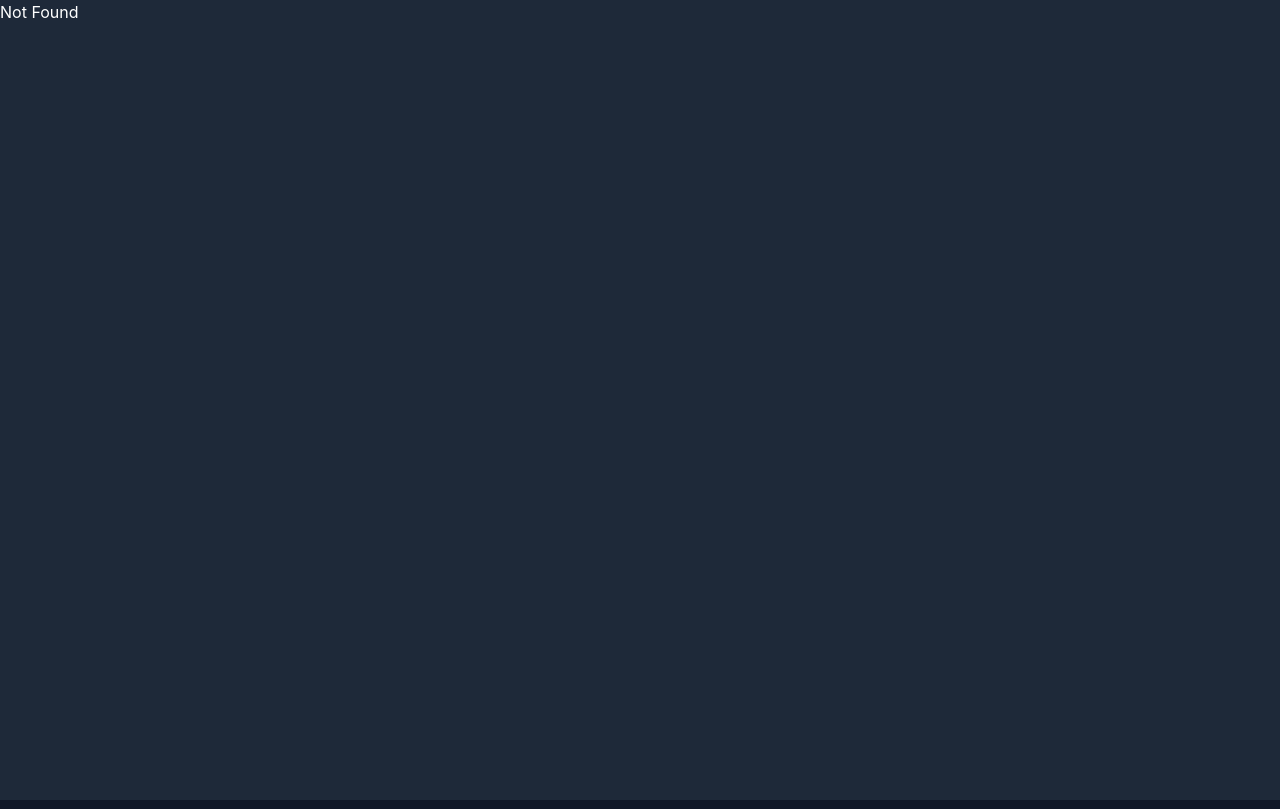
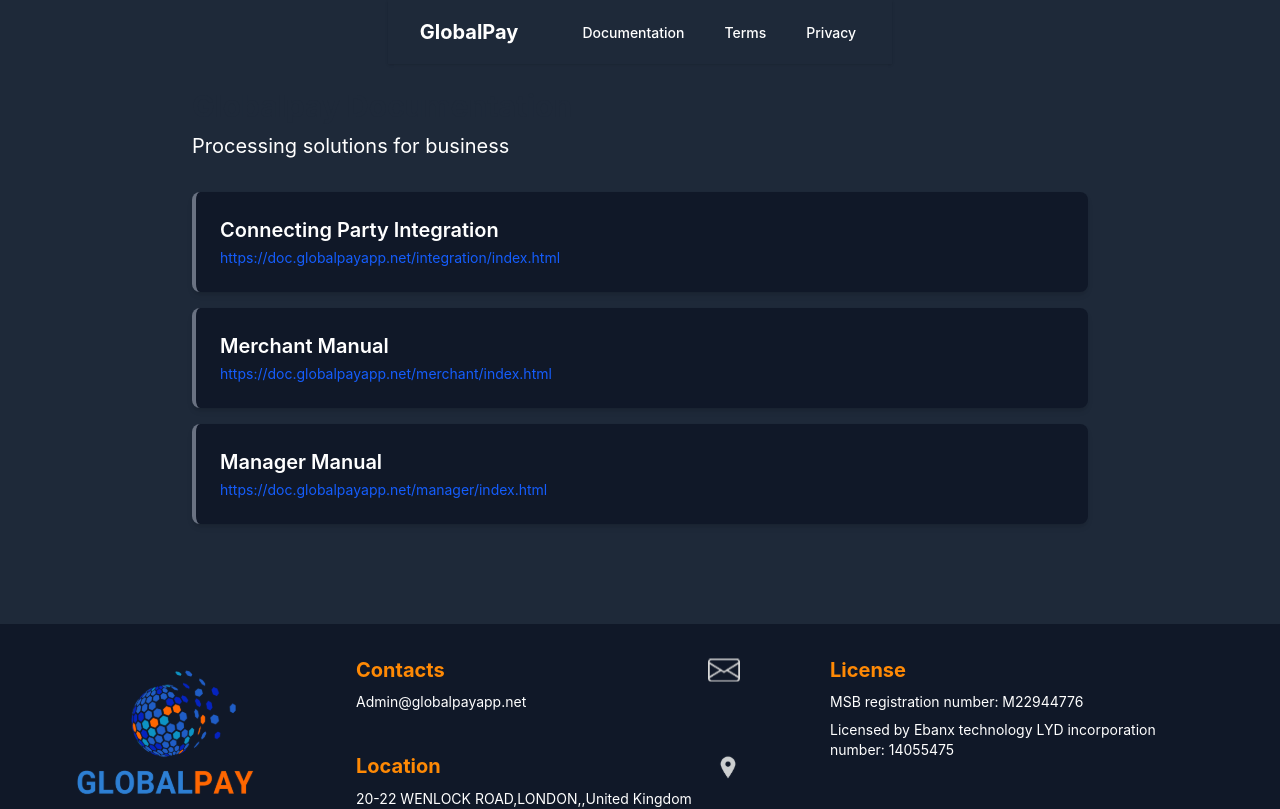
Before and after one commit to nbowisdar/payments, a React (Vite) app: page /payments/docs in a window 1280 px wide. Shown: the top 809 px of the page. Built offline with nearby package versions, Linux system fonts and the light colour scheme.

Commit message:
added documentation and header with simple menu.

```diff
--- /dev/null
+++ b/src/components/Header.tsx
@@ -0,0 +1,98 @@
+import { Link } from "@tanstack/react-router"
+import { motion } from "framer-motion"
+import { useState } from "react"
+
+// Navigation data
+const navLinks = [
+	{ name: "Documentation", link: "/payments/docs" },
+	{ name: "Terms", link: "/payments/terms-conditions" },
+	{ name: "Privacy", link: "/payments/privacy-policy" },
+]
+
+
+const Header = () => {
+	const [mobileMenuOpen, setMobileMenuOpen] = useState(false)
+	return (
+		<header className="shadow-sm">
+			<div className="px-4 sm:px-6 lg:px-8">
+				<div className="flex items-center h-16 justify-between gap-15">
+					{/* Logo */}
+					<div className="">
+						<motion.div
+							whileHover={{ scale: 1.05 }}
+							className=""
+						>
+							<Link to="/payments" className="text-xl font-bold">
+								GlobalPay
+							</Link>
+						</motion.div>
+					</div>
+
+					{/* Desktop Navigation */}
+					<nav className="hidden md:flex justify-center flex-1 space-x-8">
+						{navLinks.map(({name, link}) => (
+							<Link
+								key={name}
+								to={link}
+								className="inline-flex items-center px-1 pt-1 border-b-2 border-transparent text-sm font-medium"
+							>
+								{name}
+							</Link>
+						))}
+					</nav>
+
+					{/* Mobile menu button */}
+					<div className="md:hidden flex items-center">
+						<button
+							onClick={() => setMobileMenuOpen(!mobileMenuOpen)}
+							className="inline-flex items-center justify-center p-2 rounded-md text-gray-400 hover:text-gray-500 hover:bg-gray-100 focus:outline-none"
+						>
+							<svg
+								className="h-6 w-6"
+								xmlns="http://www.w3.org/2000/svg"
+								fill="none"
+								viewBox="0 0 24 24"
+								stroke="currentColor"
+							>
+								<path
+									strokeLinecap="round"
+									strokeLinejoin="round"
+									strokeWidth={2}
+									d={
+										mobileMenuOpen
+											? "M6 18L18 6M6 6l12 12"
+											: "M4 6h16M4 12h16M4 18h16"
+									}
+								/>
+							</svg>
+						</button>
+					</div>
+				</div>
+			</div>
+
+			{/* Mobile Navigation */}
+			{mobileMenuOpen && (
+				<motion.div
+					initial={{ opacity: 0, height: 0 }}
+					animate={{ opacity: 1, height: "auto" }}
+					exit={{ opacity: 0, height: 0 }}
+					className="md:hidden"
+				>
+					<div className="pt-2 pb-3 space-y-1">
+						{navLinks.map((item) => (
+							<a
+								key={item.name}
+								href={item.link}
+								className="block pl-3 pr-4 py-2 border-l-4 border-orange-500 bg-gray-900 text-base font-medium"
+							>
+								{item.name}
+							</a>
+						))}
+					</div>
+				</motion.div>
+			)}
+		</header>
+	)
+}
+
+export default Header
--- a/src/components/footer.tsx
+++ b/src/components/footer.tsx
@@ -29,10 +29,12 @@
 			whileInView="visible"
 			viewport={{ once: true, margin: "-50px" }}
 			variants={container}
-			className="bg-gray-900 text-white py-8 px-4 w-full text-sm mt-auto flex flex-wrap justify-evenly gap-15"
+			className="bg-gray-900 text-white py-8 px-4 w-full text-sm mt-auto"
 		>
+			<div className="flex flex-wrap justify-evenly gap-10">
 				<div>
 					<motion.div variants={item}>
+						<Link to="/payments">
 							<motion.img
 								className="block"
 								src="/payments/img/logo-bg.svg"
@@ -40,6 +42,8 @@
 								width={200}
 								whileHover={{ scale: 1.05 }}
 							/>
+						</Link>
+
 						<motion.div
 							className="text-center flex justify-evenly text-orange-400 mt-4"
 							variants={item}
@@ -47,14 +51,12 @@
 							<Link
 								className="block hover:text-orange-300"
 								to="/payments/terms-conditions"
-							target="_blank"
 							>
 								Terms
 							</Link>
 							<Link
 								className="block hover:text-orange-300"
 								to="/payments/privacy-policy"
-							target="_blank"
 							>
 								Privacy
 							</Link>
@@ -106,20 +108,33 @@
 							20-22 WENLOCK ROAD,LONDON,,United Kingdom (the),N1 7GU
 						</p>
 					</motion.div>
+				</div>
 
-				{/* License */}
+				<div className="flex flex-col gap-10 max-w-96">
 					<motion.div variants={item}>
 						<motion.h3
-						className="text-xl font-bold text-orange-400"
+							className="text-xl font-bold text-orange-400 "
 							whileHover={{ x: 5 }}
 						>
 							License
 						</motion.h3>
 						<p className="mt-2">MSB registration number: M22944776</p>
-					<p className="mt-2">
+						<p className="mt-2 ">
 							Licensed by Ebanx technology LYD incorporation number: 14055475
 						</p>
 					</motion.div>
+					<motion.div variants={item}>
+						<motion.h3
+							className="text-xl font-bold text-orange-400 mt-4 "
+							whileHover={{ x: 5 }}
+						>
+							Documentation
+						</motion.h3>
+						<p className="mt-2">
+							Read <Link to="/payments/docs">documentation</Link>
+						</p>
+					</motion.div>
+				</div>
 			</div>
 		</motion.footer>
 	)
--- a/src/layouts/Default.tsx
+++ b/src/layouts/Default.tsx
@@ -1,4 +1,5 @@
 import Footer from "@/components/footer"
+import Header from "@/components/Header"
 import type { ReactNode } from "react"
 
 interface DefaultLayoutProps {
@@ -12,7 +13,8 @@
 			<div className="mx-auto ">
 				{/* This centers content vertically and horizontally */}
 				<div className="min-h-screen flex flex-col items-center justify-center">
-					<main className="min-h-screen flex-grow w-full">{children}</main>
+					<Header />
+					<main className="min-h-[70vh] flex-grow w-full">{children}</main>
 					<Footer />
 				</div>
 			</div>
--- a/src/main.tsx
+++ b/src/main.tsx
@@ -1,6 +1,5 @@
 import {
 	RouterProvider,
-	createMemoryHistory,
 	createRouter,
 } from "@tanstack/react-router"
 import { StrictMode } from "react"
@@ -22,9 +21,6 @@
 	defaultPreloadStaleTime: 0,
 })
 
-// const memoryHistory = createMemoryHistory({
-// 	initialEntries: ["/"],
-// })
 
 // Register the router instance for type safety
 declare module "@tanstack/react-router" {
--- a/src/routeTree.gen.ts
+++ b/src/routeTree.gen.ts
@@ -16,6 +16,7 @@
 import { Route as PaymentsTermsConditionsImport } from './routes/payments/terms-conditions'
 import { Route as PaymentsPrivacyPolicyImport } from './routes/payments/privacy-policy'
 import { Route as PaymentsGatewayApiImport } from './routes/payments/gateway-api'
+import { Route as PaymentsDocsImport } from './routes/payments/docs'
 
 // Create/Update Routes
 
@@ -49,6 +50,12 @@
   getParentRoute: () => rootRoute,
 } as any)
 
+const PaymentsDocsRoute = PaymentsDocsImport.update({
+  id: '/payments/docs',
+  path: '/payments/docs',
+  getParentRoute: () => rootRoute,
+} as any)
+
 // Populate the FileRoutesByPath interface
 
 declare module '@tanstack/react-router' {
@@ -58,6 +65,13 @@
       path: '/'
       fullPath: '/'
       preLoaderRoute: typeof IndexImport
+      parentRoute: typeof rootRoute
+    }
+    '/payments/docs': {
+      id: '/payments/docs'
+      path: '/payments/docs'
+      fullPath: '/payments/docs'
+      preLoaderRoute: typeof PaymentsDocsImport
       parentRoute: typeof rootRoute
     }
     '/payments/gateway-api': {
@@ -95,6 +109,7 @@
 
 export interface FileRoutesByFullPath {
   '/': typeof IndexRoute
+  '/payments/docs': typeof PaymentsDocsRoute
   '/payments/gateway-api': typeof PaymentsGatewayApiRoute
   '/payments/privacy-policy': typeof PaymentsPrivacyPolicyRoute
   '/payments/terms-conditions': typeof PaymentsTermsConditionsRoute
@@ -103,6 +118,7 @@
 
 export interface FileRoutesByTo {
   '/': typeof IndexRoute
+  '/payments/docs': typeof PaymentsDocsRoute
   '/payments/gateway-api': typeof PaymentsGatewayApiRoute
   '/payments/privacy-policy': typeof PaymentsPrivacyPolicyRoute
   '/payments/terms-conditions': typeof PaymentsTermsConditionsRoute
@@ -112,6 +128,7 @@
 export interface FileRoutesById {
   __root__: typeof rootRoute
   '/': typeof IndexRoute
+  '/payments/docs': typeof PaymentsDocsRoute
   '/payments/gateway-api': typeof PaymentsGatewayApiRoute
   '/payments/privacy-policy': typeof PaymentsPrivacyPolicyRoute
   '/payments/terms-conditions': typeof PaymentsTermsConditionsRoute
@@ -122,6 +139,7 @@
   fileRoutesByFullPath: FileRoutesByFullPath
   fullPaths:
     | '/'
+    | '/payments/docs'
     | '/payments/gateway-api'
     | '/payments/privacy-policy'
     | '/payments/terms-conditions'
@@ -129,6 +147,7 @@
   fileRoutesByTo: FileRoutesByTo
   to:
     | '/'
+    | '/payments/docs'
     | '/payments/gateway-api'
     | '/payments/privacy-policy'
     | '/payments/terms-conditions'
@@ -136,6 +155,7 @@
   id:
     | '__root__'
     | '/'
+    | '/payments/docs'
     | '/payments/gateway-api'
     | '/payments/privacy-policy'
     | '/payments/terms-conditions'
@@ -145,6 +165,7 @@
 
 export interface RootRouteChildren {
   IndexRoute: typeof IndexRoute
+  PaymentsDocsRoute: typeof PaymentsDocsRoute
   PaymentsGatewayApiRoute: typeof PaymentsGatewayApiRoute
   PaymentsPrivacyPolicyRoute: typeof PaymentsPrivacyPolicyRoute
   PaymentsTermsConditionsRoute: typeof PaymentsTermsConditionsRoute
@@ -153,6 +174,7 @@
 
 const rootRouteChildren: RootRouteChildren = {
   IndexRoute: IndexRoute,
+  PaymentsDocsRoute: PaymentsDocsRoute,
   PaymentsGatewayApiRoute: PaymentsGatewayApiRoute,
   PaymentsPrivacyPolicyRoute: PaymentsPrivacyPolicyRoute,
   PaymentsTermsConditionsRoute: PaymentsTermsConditionsRoute,
@@ -170,6 +192,7 @@
       "filePath": "__root.tsx",
       "children": [
         "/",
+        "/payments/docs",
         "/payments/gateway-api",
         "/payments/privacy-policy",
         "/payments/terms-conditions",
@@ -178,6 +201,9 @@
     },
     "/": {
       "filePath": "index.tsx"
+    },
+    "/payments/docs": {
+      "filePath": "payments/docs.tsx"
     },
     "/payments/gateway-api": {
       "filePath": "payments/gateway-api.tsx"
--- /dev/null
+++ b/src/routes/payments/docs.tsx
@@ -0,0 +1,67 @@
+import { createFileRoute } from '@tanstack/react-router'
+import { motion } from 'framer-motion'
+
+export const Route = createFileRoute('/payments/docs')({
+  component: RouteComponent,
+})
+
+const linkData = [
+  { name: "Connecting Party Integration", url: "https://doc.globalpayapp.net/integration/index.html" },
+  { name: "Merchant Manual", url: "https://doc.globalpayapp.net/merchant/index.html" },
+  { name: "Manager Manual", url: "https://doc.globalpayapp.net/manager/index.html" },
+]
+
+function RouteComponent() {
+  return (
+    <div className="p-6">
+      <motion.div
+        initial={{ opacity: 0 }}
+        animate={{ opacity: 1 }}
+        transition={{ duration: 0.5 }}
+        className="max-w-4xl mx-auto"
+      >
+        {/* Header */}
+        <div className="mb-8">
+          <motion.h1
+            className="text-3xl font-bold text-gray-800 mb-2"
+            initial={{ y: -20 }}
+            animate={{ y: 0 }}
+          >
+            Globalpay Documentation
+          </motion.h1>
+          <motion.h3
+            className="text-xl "
+            initial={{ y: -20 }}
+            animate={{ y: 0 }}
+            transition={{ delay: 0.1 }}
+          >
+            Processing solutions for business
+          </motion.h3>
+        </div>
+
+        {/* Links */}
+        <div className="space-y-4">
+          {linkData.map(({ name, url }) => (
+            <motion.div
+              key={name}
+              initial={{ opacity: 0, x: -20 }}
+              animate={{ opacity: 1, x: 0 }}
+              whileHover={{ scale: 1.02 }}
+              whileTap={{ scale: 0.98 }}
+            >
+              <a
+                href={url}
+                target="_blank"
+                rel="noopener noreferrer"
+                className="block p-6  rounded-lg shadow-md hover:shadow-lg bg-gray-900  border-l-4 border-gray-500"
+              >
+                <h2 className="text-xl font-semibold ">{name}</h2>
+                <p className="text-blue-600 text-sm mt-1">{url}</p>
+              </a>
+            </motion.div>
+          ))}
+        </div>
+      </motion.div>
+    </div>
+  )
+}
```
Lines whose indentation alone changed are shown as unchanged.
